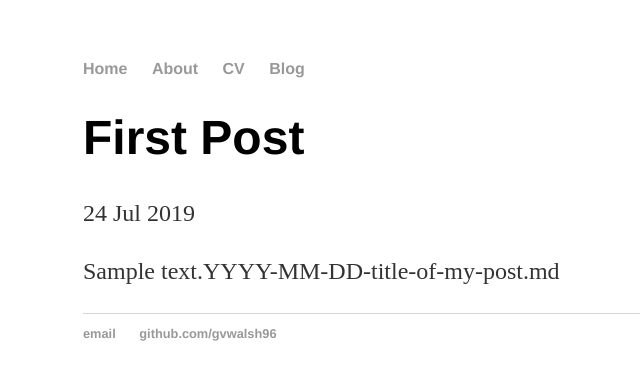
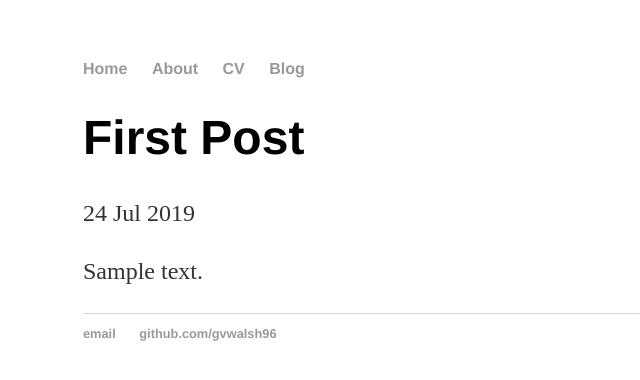
Before and after one commit to gvwalsh96/gvwalsh96.github.io, a Jekyll site: the page built from _posts/2019-07-24-first-post.md, in a window 1280 px wide. Shown: the top 380 px of the page, without its empty margins (109-749 px from the left). Built offline with Jekyll 4.4.1, drawn with Linux system fonts in a browser that asks for light colours.

Commit message:
Update 2019-07-24-first-post.md

```diff
--- a/_posts/2019-07-24-first-post.md
+++ b/_posts/2019-07-24-first-post.md
@@ -4,4 +4,4 @@ title: First Post
 date: 2019-07-24
 ---
 
-Sample text.YYYY-MM-DD-title-of-my-post.md
+Sample text.
```
